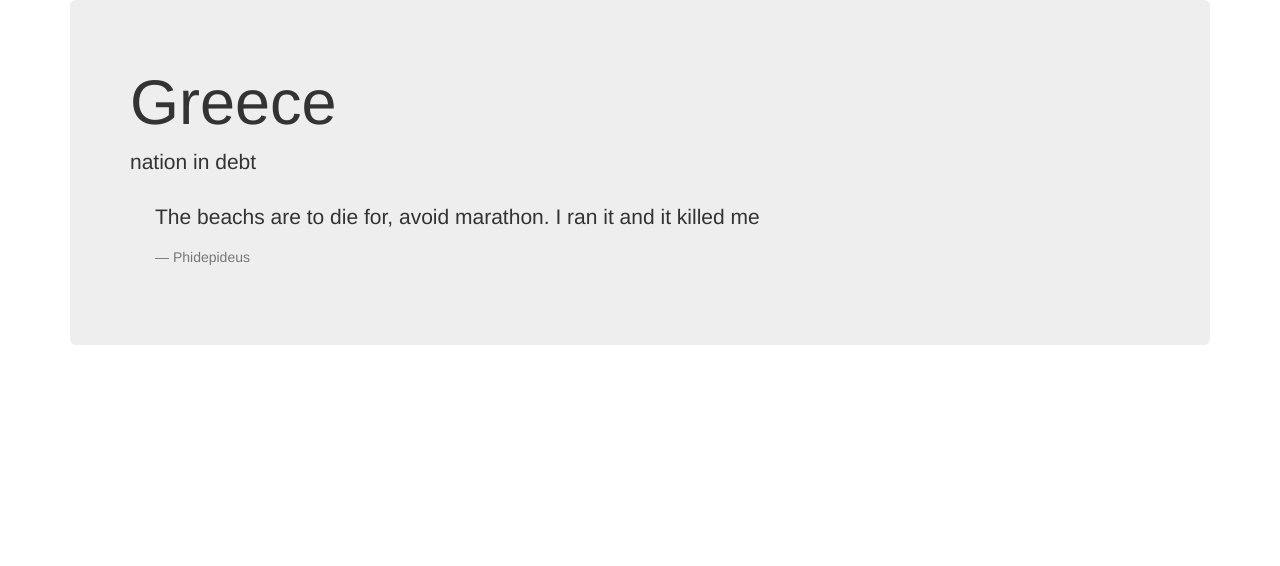
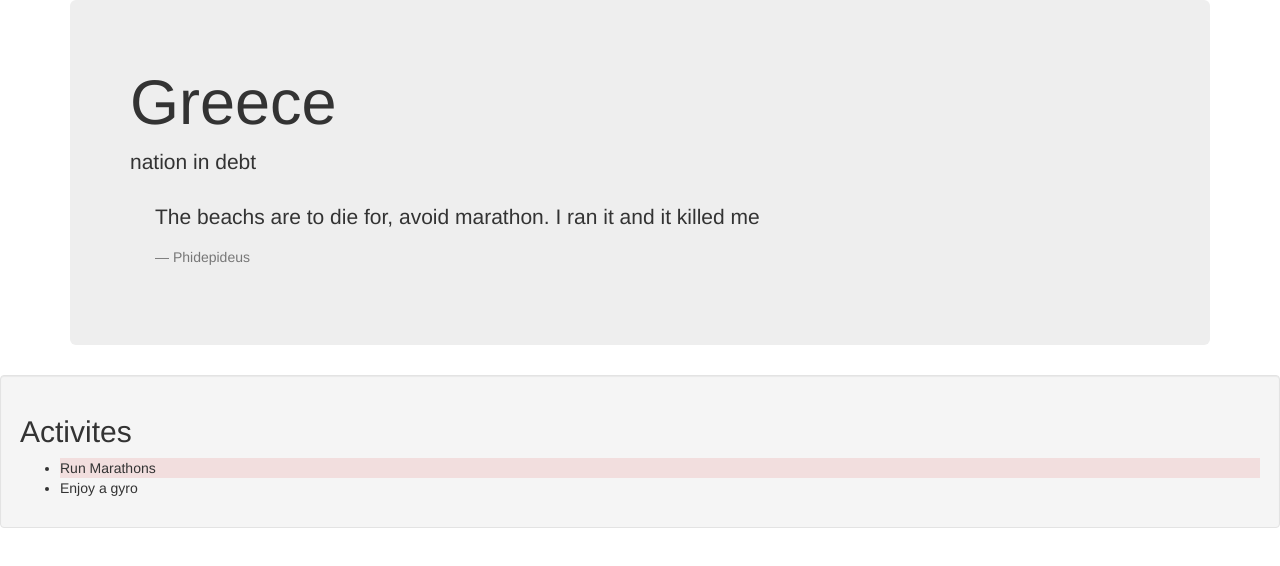
Before and after one commit to SJerrod/vacation-site, a plain HTML site: page index.html in a window 1280 px wide. Drawn offline with nearby package versions, Linux system fonts and the light colour scheme.

Commit message:
Add color to activities list
Co-authored-by: David Cole <davidtcole@yahoo.com>
Co-authored-by: Kate Skorija <kateskorija@gmail.com>

```diff
--- a/index.html
+++ b/index.html
@@ -18,4 +18,12 @@
       </blockquote>
     </div>
   </div>
+  <div class="well">
+
+    <h2>Activites</h2>
+      <ul>
+        <li class="bg-danger">Run Marathons</li>
+        <li>Enjoy a gyro</li>
+      </ul>
+  </div>
 </html>
```
